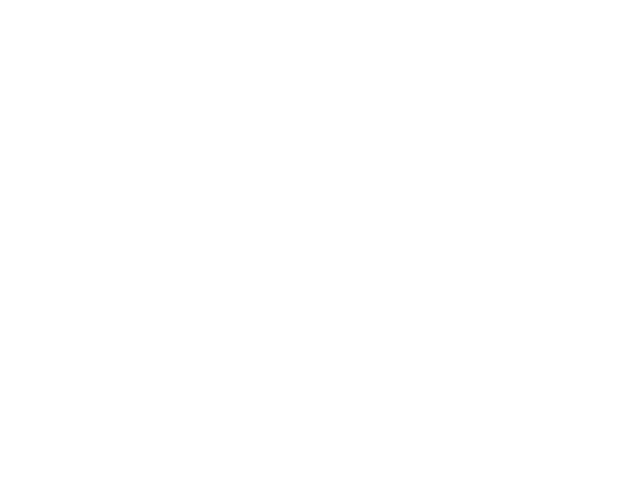
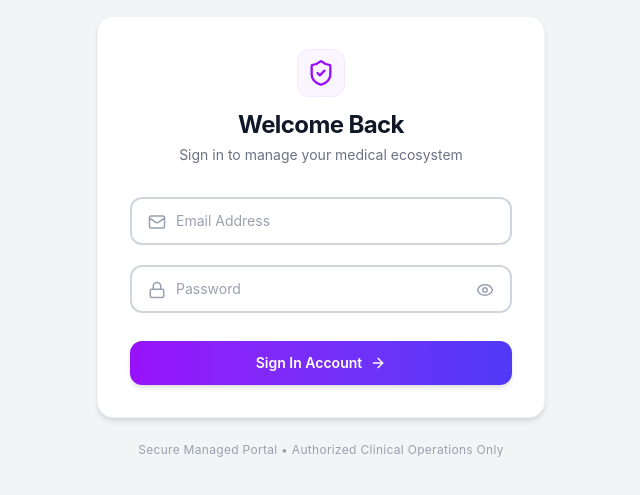
Before and after one commit to Vincedacode/Hospital-Management, a React (Vite) app: page /login in a window 1280 px wide. Before the commit this address had no page. Shown: the part 163-658 px from the top of the page, without its empty margins (319-959 px from the left). Built offline with nearby package versions, Linux system fonts and the light colour scheme.

Commit message:
Login Page Done

```diff
--- a/src/App.jsx
+++ b/src/App.jsx
@@ -1,5 +1,8 @@
 import { Routes, Route, Navigate } from "react-router-dom";
 import DashboardLayout from "./components/DashboardLayout";
+
+// Import your Login Component
+import Login from "./pages/auth/Login";
 
 import Dashboard from "./pages/admin/Dashboard";
 import Staff from "./pages/admin/StaffManagement";
@@ -12,14 +15,20 @@
 function App() {
   return (
     <Routes>
-      <Route path="/admin" element={<DashboardLayout />}>
+      {/* 1. STANDALONE ROOT TRACKS (No Navbars or Sidebars) */}
+      <>
+        {/* Directing base domain path '/' straight to your secure login portal */}
+        <Route index element={<Navigate to="/login" replace />} />
+        <Route path="/login" element={<Login />} />
+      </>
 
-        {/* DEFAULT ROUTE */}
+      {/* 2. PROTECTED ADMIN LAYOUT TRACKS (Includes Navbars/Sidebars) */}
+      <Route path="/admin" element={<DashboardLayout />} >
+        {/* Default route inside /admin space fallback */}
         <Route
           index
           element={<Navigate to="dashboard" replace />}
         />
-
         <Route path="dashboard" element={<Dashboard />} />
         <Route path="staff" element={<Staff />} />
         <Route path="pharmacy" element={<Pharmacy />} />
@@ -28,6 +37,9 @@
         <Route path="medicines" element={<Medicines />} />
         <Route path="invoices" element={<Invoices />} />
       </Route>
+
+      {/* 3. GLOBAL FALLBACK ROUTE */}
+      <Route path="*" element={<Navigate to="/login" replace />} />
     </Routes>
   );
 }
--- a/src/pages/auth/Login.jsx
+++ b/src/pages/auth/Login.jsx
@@ -1,9 +1,128 @@
-import React from 'react'
+import React, { useState } from "react";
+import {
+  Lock,
+  Mail,
+  Eye,
+  EyeOff,
+  ArrowRight,
+  ShieldCheck
+} from "lucide-react";
 
-function Login() {
+const Login = () => {
+  const [showPassword, setShowPassword] = useState(false);
+  const [formData, setFormData] = useState({
+    email: "",
+    password: "",
+  });
+  const [errorMessage, setErrorMessage] = useState("");
+
+  const handleChange = (e) => {
+    setFormData({ ...formData, [e.target.name]: e.target.value });
+  };
+
+  const handleSubmit = (e) => {
+    e.preventDefault();
+
+    // Simple verification check matching the clean verification paradigm
+    if (!formData.email || !formData.password) {
+      setErrorMessage("Please enter both your email and password.");
+      return;
+    }
+
+    setErrorMessage("");
+    console.log("Authenticating secure session...", formData);
+    // Add routing or global context authentication handler logic here
+  };
+
   return (
-    <div>Login</div>
-  )
-}
+    <div className="min-h-screen bg-gray-100 flex flex-col justify-center items-center p-4 md:p-6 font-sans antialiased text-gray-800">
 
-export default Login
+      {/* Central Login Card Wrapper */}
+      <div className="w-full max-w-md bg-white rounded-2xl shadow-md border border-gray-100 p-6 md:p-8 transition-all">
+
+        {/* Brand Header Identity */}
+        <div className="text-center mb-8">
+          <div className="inline-flex items-center justify-center w-12 h-12 rounded-xl bg-purple-50 text-purple-600 border border-purple-100 mb-3">
+            <ShieldCheck size={28} />
+          </div>
+          <h1 className="text-2xl font-bold tracking-tight text-gray-900">
+            Welcome Back
+          </h1>
+          <p className="text-sm text-gray-500 mt-1">
+            Sign in to manage your medical ecosystem
+          </p>
+        </div>
+
+        {/* Action Error Alerts */}
+        {errorMessage && (
+          <div className="p-3.5 mb-5 text-xs font-medium text-red-700 bg-red-50 rounded-xl border border-red-100">
+            {errorMessage}
+          </div>
+        )}
+
+        {/* Secure Form Processing Element */}
+        <form onSubmit={handleSubmit} className="space-y-5">
+
+          {/* Email Inputs Group */}
+          <div className="relative rounded-xl border-2 border-gray-300 focus-within:border-indigo-500 overflow-hidden transition-colors bg-white">
+            <span className="absolute left-4 top-3.5 text-gray-400 pointer-events-none">
+              <Mail size={18} />
+            </span>
+            <input
+              type="email"
+              name="email"
+              placeholder="Email Address"
+              value={formData.email}
+              onChange={handleChange}
+              className="w-full pl-11 pr-4 py-3 bg-transparent text-gray-700 focus:outline-none placeholder-gray-400 text-sm"
+              autoComplete="username"
+            />
+          </div>
+
+          {/* Secret Password Group Entry */}
+          <div className="relative rounded-xl border-2 border-gray-300 focus-within:border-indigo-500 overflow-hidden transition-colors bg-white">
+            <span className="absolute left-4 top-3.5 text-gray-400 pointer-events-none">
+              <Lock size={18} />
+            </span>
+            <input
+              type={showPassword ? "text" : "password"}
+              name="password"
+              placeholder="Password"
+              value={formData.password}
+              onChange={handleChange}
+              className="w-full pl-11 pr-12 py-3 bg-transparent text-gray-700 focus:outline-none placeholder-gray-400 text-sm"
+              autoComplete="current-password"
+            />
+            <button
+              type="button"
+              onClick={() => setShowPassword(!showPassword)}
+              className="absolute right-4 top-3.5 text-gray-400 hover:text-gray-600 transition-colors"
+            >
+              {showPassword ? <EyeOff size={18} /> : <Eye size={18} />}
+            </button>
+          </div>
+
+
+
+          {/* Primary Action Core Button */}
+          <div className="pt-2">
+            <button
+              type="submit"
+              className="w-full py-3 text-white font-semibold rounded-xl bg-gradient-to-r from-purple-600 to-indigo-600 hover:from-purple-700 hover:to-indigo-700 shadow-md transition-all transform active:scale-95 flex items-center justify-center gap-2 text-sm"
+            >
+              Sign In Account
+              <ArrowRight size={16} />
+            </button>
+          </div>
+        </form>
+      </div>
+
+      {/* Auxiliary Footer Framework Disclaimer */}
+      <p className="text-xs text-gray-400 text-center mt-6 tracking-wide">
+        Secure Managed Portal • Authorized Clinical Operations Only
+      </p>
+    </div>
+  );
+};
+
+export default Login;
```
